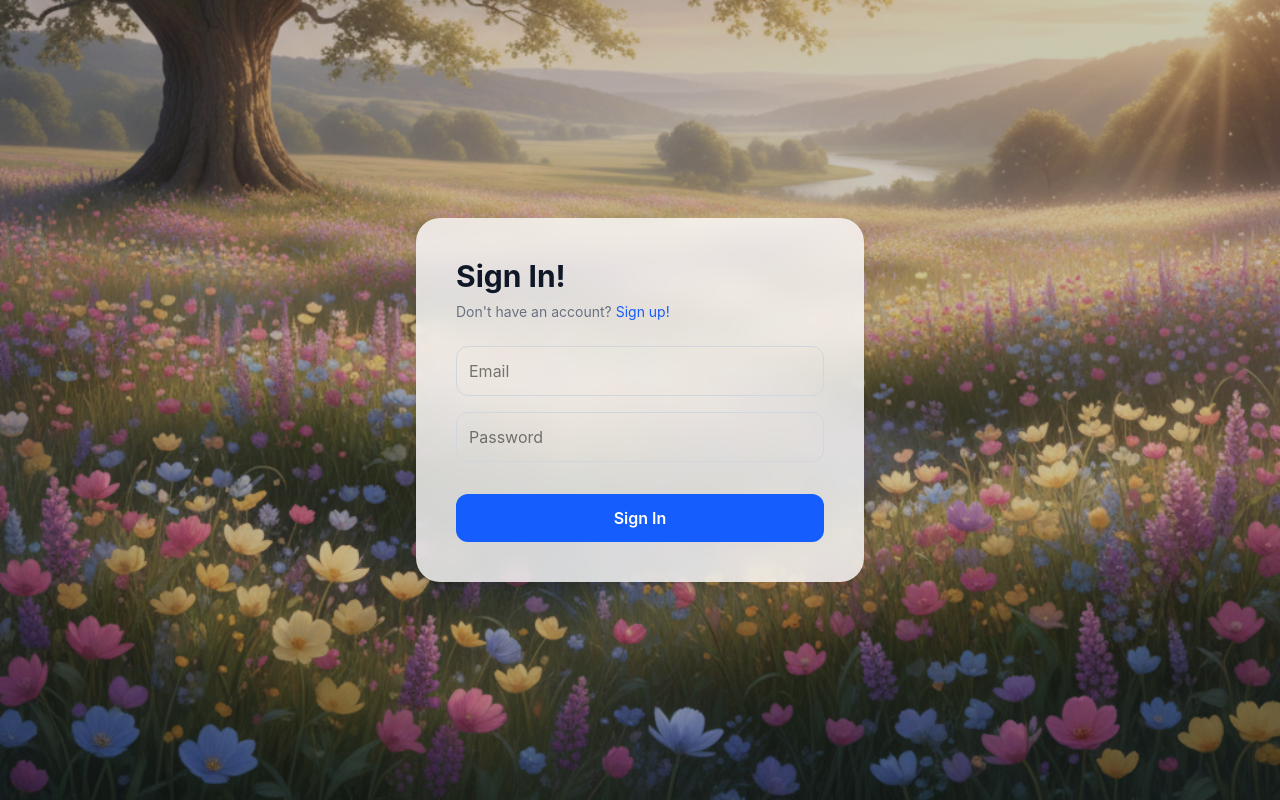
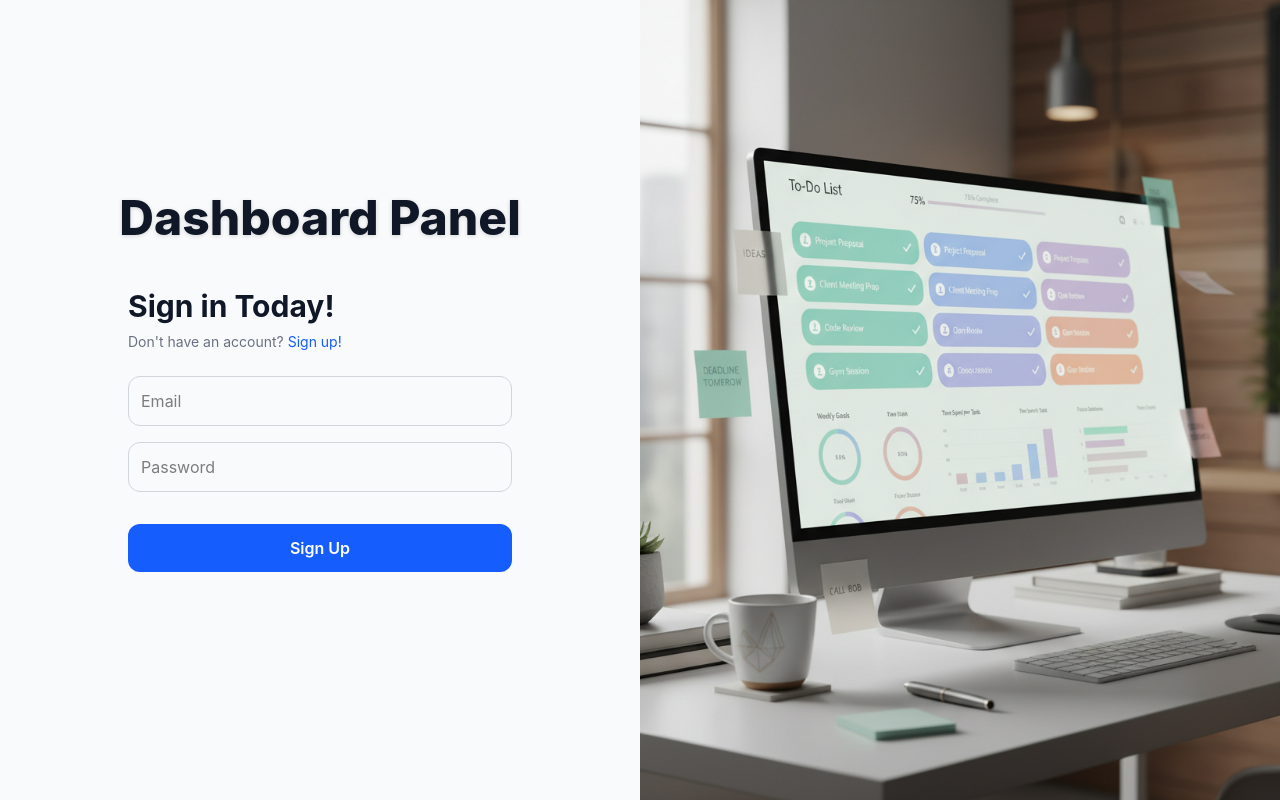
Before and after one commit to VladislavProhorov123/Auth-Dashboard, a React (Vite) app: page /signin in a window 1280 px wide. Built offline with nearby package versions, Linux system fonts and the light colour scheme.

Commit message:
Update styles

```diff
--- a/src/components/Signin.jsx
+++ b/src/components/Signin.jsx
@@ -29,14 +29,16 @@ export default function Signin() {
   };
 
   return (
-    <div
-      className="min-h-screen flex items-center justify-center bg-cover bg-bottom relative"
-      style={{ backgroundImage: `url('${hero}')` }}
-    >
-      <div className="absolute inset-0 bg-black/20"></div>
-      <div className="relative z-10 bg-white/80 backdrop-blur-md rounded-3xl shadow-lg w-full max-w-md p-8 sm:p-10">
-        <form onSubmit={handleSignIn} className="">
-          <h2 className="text-3xl font-bold text-gray-900 mb-2">Sign In!</h2>
+    <div className="flex min-h-screen overflow-hidden">
+      <div className="flex-1 flex items-center justify-center bg-gray-50 flex-col">
+        <h1 className="text-4xl md:text-5xl font-extrabold text-gray-900 leading-tight drop-shadow-sm">
+          Dashboard Panel
+        </h1>
+        <div className="w-full max-w-md px-8 py-10">
+          <form onSubmit={handleSignIn}>
+            <h2 className="text-3xl font-bold text-gray-900 mb-2">
+              Sign in Today!
+            </h2>
             <p className="text-gray-500 mb-6 text-sm">
               Don't have an account?{" "}
               <Link className="text-blue-600 hover:underline" to="/signup">
@@ -64,7 +66,7 @@ export default function Signin() {
                 disabled={loading}
                 className="w-full bg-blue-600 text-white font-semibold p-3 rounded-xl hover:bg-blue-700 transition disabled:opacity-50 mt-4 cursor-pointer"
               >
-              Sign In
+                Sign Up
               </button>
 
               {error && <p className="text-red-500">{error}</p>}
@@ -72,5 +74,14 @@ export default function Signin() {
           </form>
         </div>
       </div>
+
+      <div className="flex-1 hidden md:block h-screen">
+        <img
+          src={hero}
+          alt="Productivity illustration"
+          className="w-full h-full object-cover"
+        />
+      </div>
+    </div>
   );
 }
--- a/src/components/Signup.jsx
+++ b/src/components/Signup.jsx
@@ -9,7 +9,7 @@ export default function Signup() {
   const [loading, setLoading] = useState(false);
   const [error, setError] = useState(null);
 
-  const { session, signUpNewUser } = UserAuth();
+  const { signUpNewUser } = UserAuth();
   const navigate = useNavigate();
 
   const handleSignUp = async (e) => {
@@ -29,15 +29,13 @@ export default function Signup() {
   };
 
   return (
-    <div
-      className="min-h-screen flex items-center justify-center bg-cover bg-bottom relative"
-      style={{ backgroundImage: `url('${hero}')` }}
-    >
-
-        <div className="absolute inset-0 bg-black/20"></div>
-
-      <div className="relative z-10 bg-white/80 backdrop-blur-md rounded-3xl shadow-lg w-full max-w-md p-8 sm:p-10">
-        <form onSubmit={handleSignUp} className="">
+    <div className="flex min-h-screen overflow-hidden">
+      <div className="flex-1 flex items-center justify-center bg-gray-50 flex-col">
+        <h1 className="text-4xl md:text-5xl font-extrabold text-gray-900 leading-tight drop-shadow-sm">
+          Dashboard Panel
+        </h1>
+        <div className="w-full max-w-md px-8 py-10">
+          <form onSubmit={handleSignUp}>
             <h2 className="text-3xl font-bold text-gray-900 mb-2">
               Sign up Today!
             </h2>
@@ -76,5 +74,14 @@ export default function Signup() {
           </form>
         </div>
       </div>
+
+      <div className="flex-1 hidden md:block h-screen">
+        <img
+          src={hero}
+          alt="Productivity illustration"
+          className="w-full h-full object-cover"
+        />
+      </div>
+    </div>
   );
 }
```
Also changed, not shown: src/assets/hero.png. Lines whose indentation alone changed are shown as unchanged.
